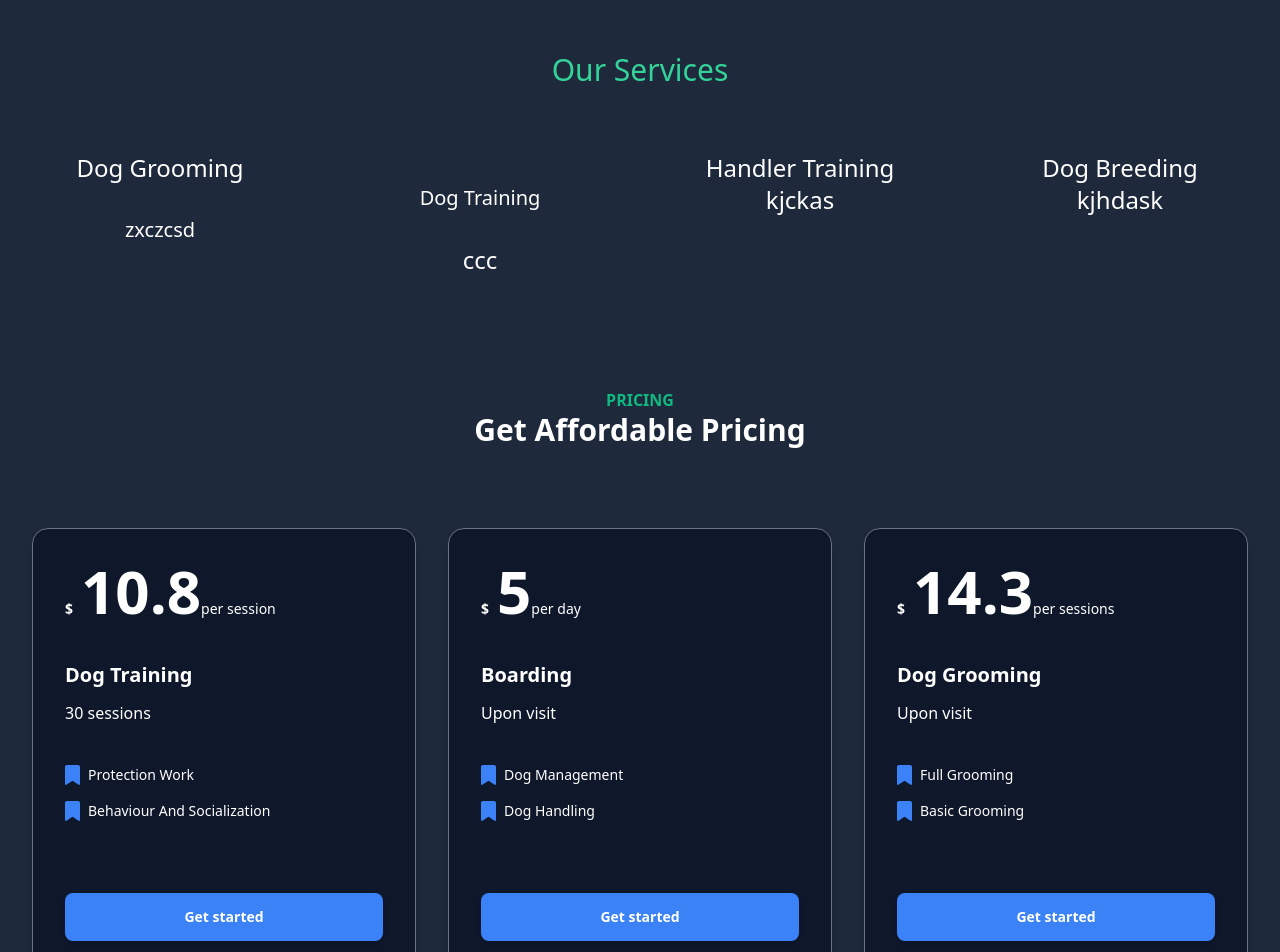
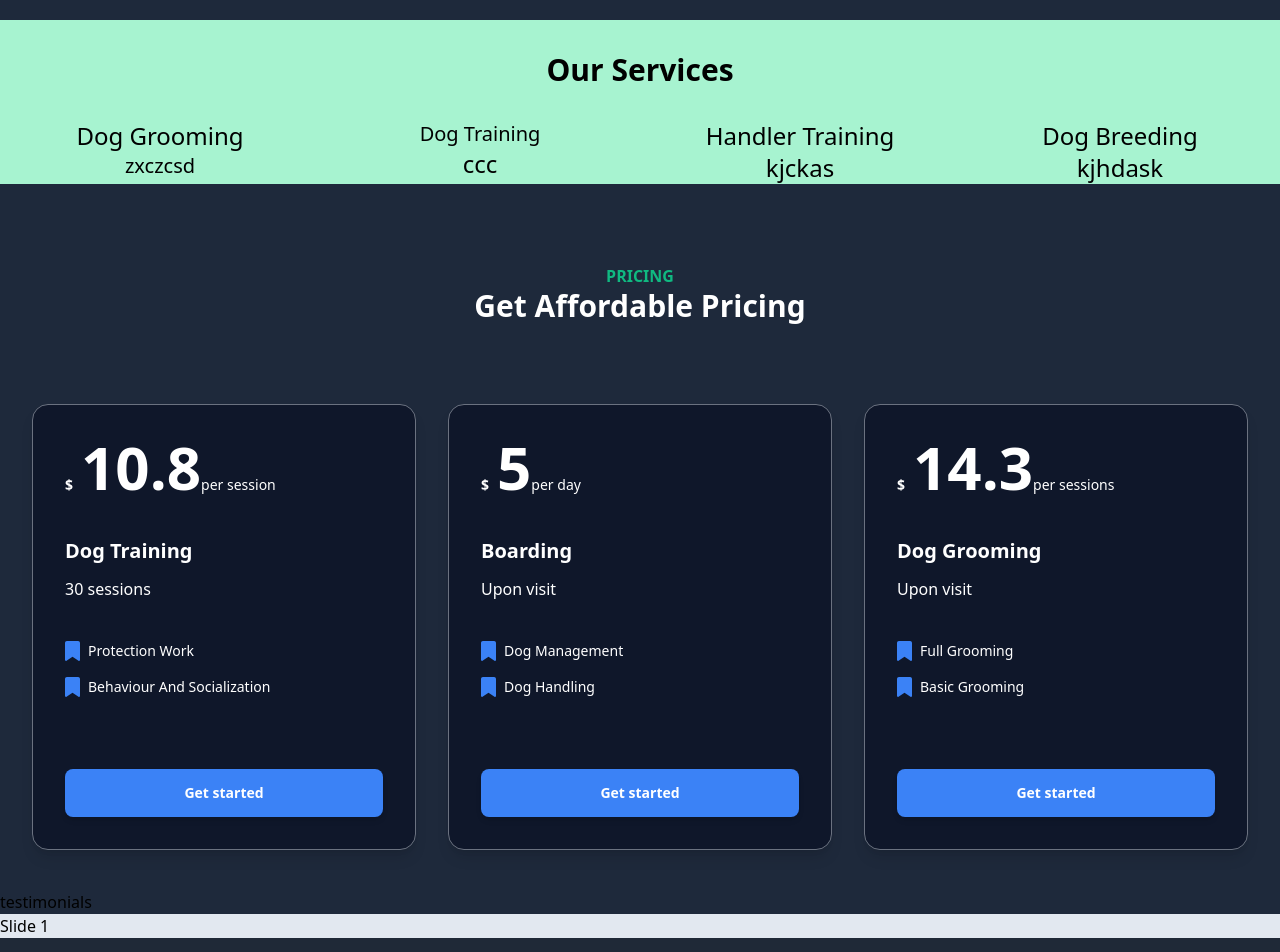
Before and after one commit to 1speedyAko/westdev, a React (Create React App) app: page / in a window 1280 px wide. Shown: the part 1600-2552 px from the top of the page. Built offline with nearby package versions, Linux system fonts and the light colour scheme.

Commit message:
2nd  layout change

```diff
--- a/package.json
+++ b/package.json
@@ -16,6 +16,7 @@
     "react-router-dom": "^6.12.1",
     "react-scripts": "^5.0.1",
     "react-scroll-trigger": "^0.6.14",
+    "swiper": "^9.4.1",
     "web-vitals": "^2.1.4"
   },
   "scripts": {
--- a/src/pages/Home.js
+++ b/src/pages/Home.js
@@ -7,9 +7,9 @@
 import { FontAwesomeIcon } from "@fortawesome/react-fontawesome";
 import { faBookmark,faDog,faUsers,faClock  } from "@fortawesome/free-solid-svg-icons";
 import { Link } from 'react-router-dom';
-
-
 import { useState } from "react";
+import { register } from 'swiper/element/bundle';
+register();
 
 
 const HomePage = () => {
@@ -69,7 +69,7 @@
        </ScrollTrigger>
        <ScrollTrigger onEnter={()=>setCounterOn(true)} onExit = {()=>setCounterOn(false)} className='' >
           <div className="flex flex-col items-center">
-            <p className="order-1 text-5xl text-emerald-400 text-center "> Years Of Expirience</p>
+            <p className="order-1 text-5xl text-emerald-400 text-center "> Years Of Experience</p>
             <FontAwesomeIcon icon={faClock} className="order-2 text-6xl text-blue-500 p-9 " />
             <div className='order-3 text-3xl text-white '>
             { counterOn && <CountUp start = {0} end = {5}  duration = {5} delay={0} className=" text-4xl font-bold "/> }
@@ -79,15 +79,15 @@
 
         </ScrollTrigger>
        </div>
-      <div className='bg-slate-800'>
-       <h1 className='text-emerald-400 text-3xl text-center p-8'>Our Services</h1>
-       <div className='grid lg:grid-cols-4 text-white text-center text-2xl py-8 '>
+      <div className='bg-emerald-200'>
+       <h1 className='text-black text-3xl text-center p-8 font-bold'>Our Services</h1>
+       <div className='grid lg:grid-cols-4 text-black text-center text-2xl  '>
         <div >
           <h1>Dog Grooming</h1>
-          <p className='text-xl py-8'>zxczcsd </p>
+          <p className='text-xl '>zxczcsd </p>
         </div>
         <div>
-          <h1 className='text-xl py-8'>Dog Training</h1>
+          <h1 className='text-xl '>Dog Training</h1>
           <p>ccc</p>
         </div>
         <div>
@@ -217,7 +217,16 @@
           </div>
         </section>
       </div>
-    <div><h1>testimonials</h1></div>
+    <div className='bg-slate-800'>
+      <h1>testimonials</h1>
+      <div className='bg-slate-200'>
+      <swiper-container>
+        <swiper-slide>Slide 1</swiper-slide>
+        <swiper-slide>Slide 2</swiper-slide>
+        <swiper-slide>Slide 3</swiper-slide>
+      </swiper-container>
+      </div>
+    </div>
           <Footer/>
    </div>
 
```
Also changed, not shown: 1 other file (tests, documents, lock files or other folders).
